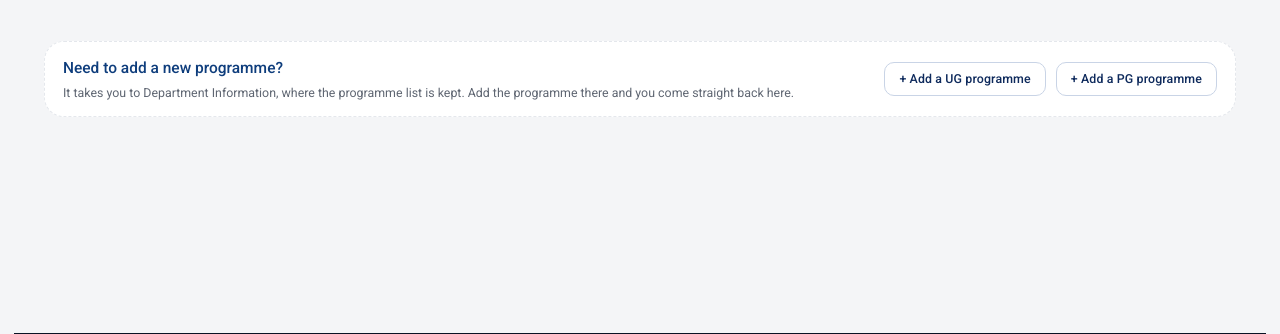
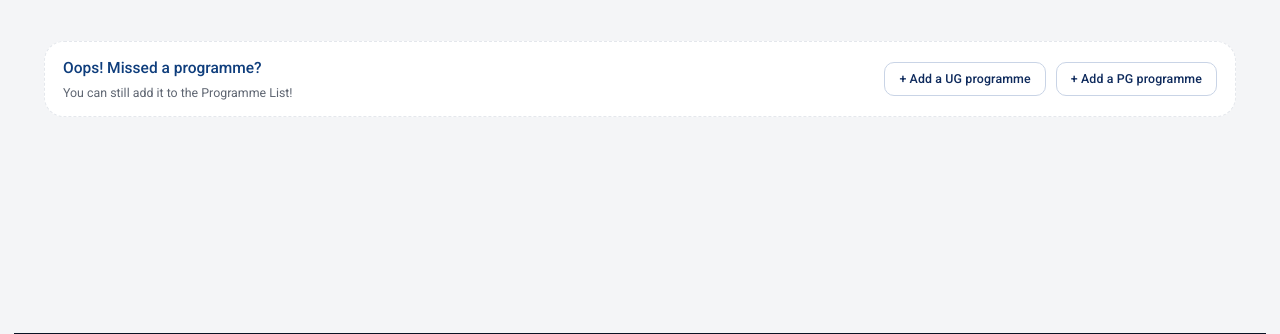
Before and after one commit to ooa-jain/The-Board-of-Studies, a Python web app: template app/templates/dept/choose_programme.html in a window 1280 px wide. Shown: the part 361-695 px from the top of the page. Run offline with Jinja, Linux system fonts and the light colour scheme; the template is opened without the code that fills it, so the values that code supplies are empty.

Commit message:
Wording: missed-programme box and Programmes offered help
Co-Authored-By: Claude Opus 5.5 <noreply@anthropic.com>
Claude-Session: https://claude.ai/code/session_01AFbV5fRvBgtMQjW1oSWr4U

```diff
--- a/app/schema.py
+++ b/app/schema.py
@@ -145,7 +145,7 @@ DEPARTMENT_INFORMATION = {
         {
             "key": "programmes_offered",
             "title": "Programmes offered",
-            "help": "Keep the programmes you run this year, remove the rest, add any new one.",
+            "help": "Keep the programmes you run this year, remove the rest, and add a new programme at the end.",
             "type": "programme_list",
             "degrees": ["UG", "PG", "PG-1Yr", "PGD"],
             # the tabs the list is split into, by the workbook's Degree column
--- a/app/templates/dept/choose_programme.html
+++ b/app/templates/dept/choose_programme.html
@@ -57,9 +57,8 @@
 
 <div class="add-prog-strip">
   <div>
-    <strong>Need to add a new programme?</strong>
-    <span class="small muted">It takes you to Department Information, where the programme list is kept.
-      Add the programme there and you come straight back here.</span>
+    <strong>Oops! Missed a programme?</strong>
+    <span class="small muted">You can still add it to the Programme List!</span>
   </div>
   <div class="spacer flex">
     <a class="btn btn-ghost btn-sm" href="{{ url_for('dept.add_programme', level='UG') }}">+ Add a UG programme</a>
```
